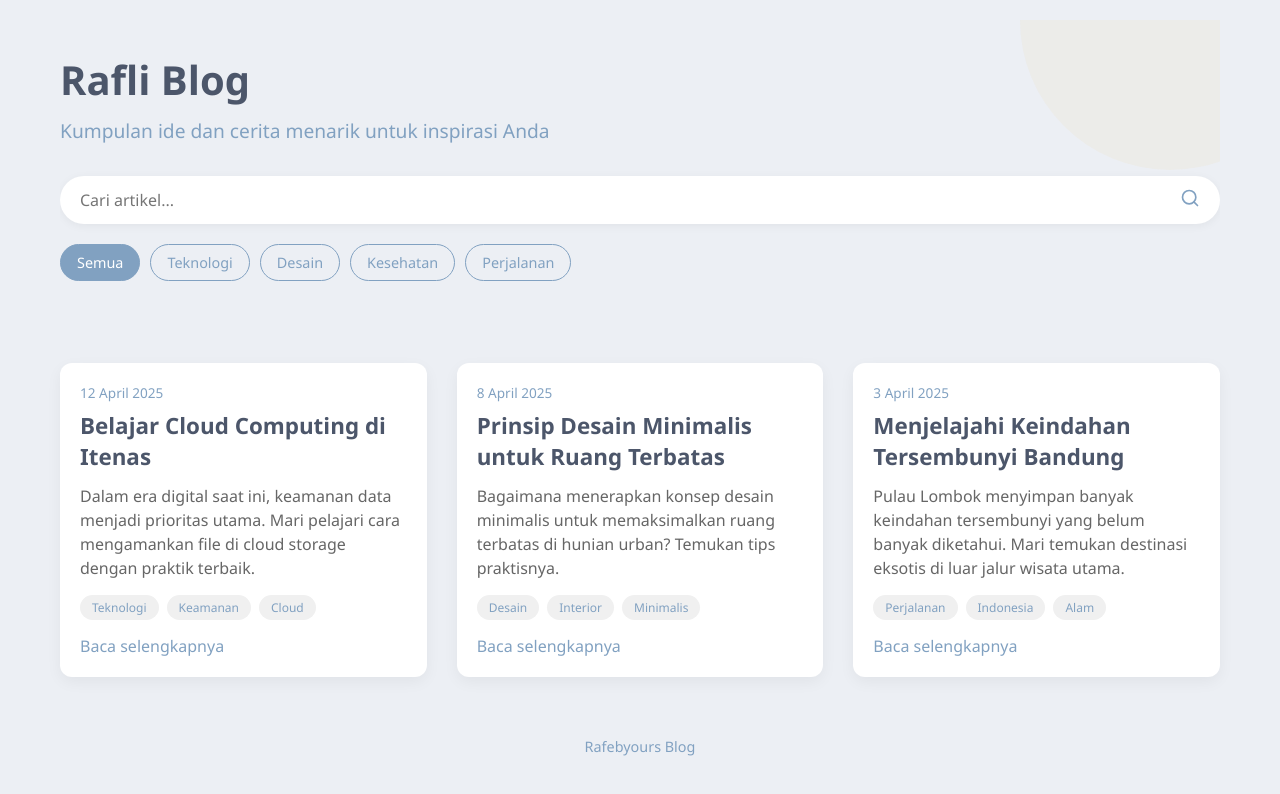
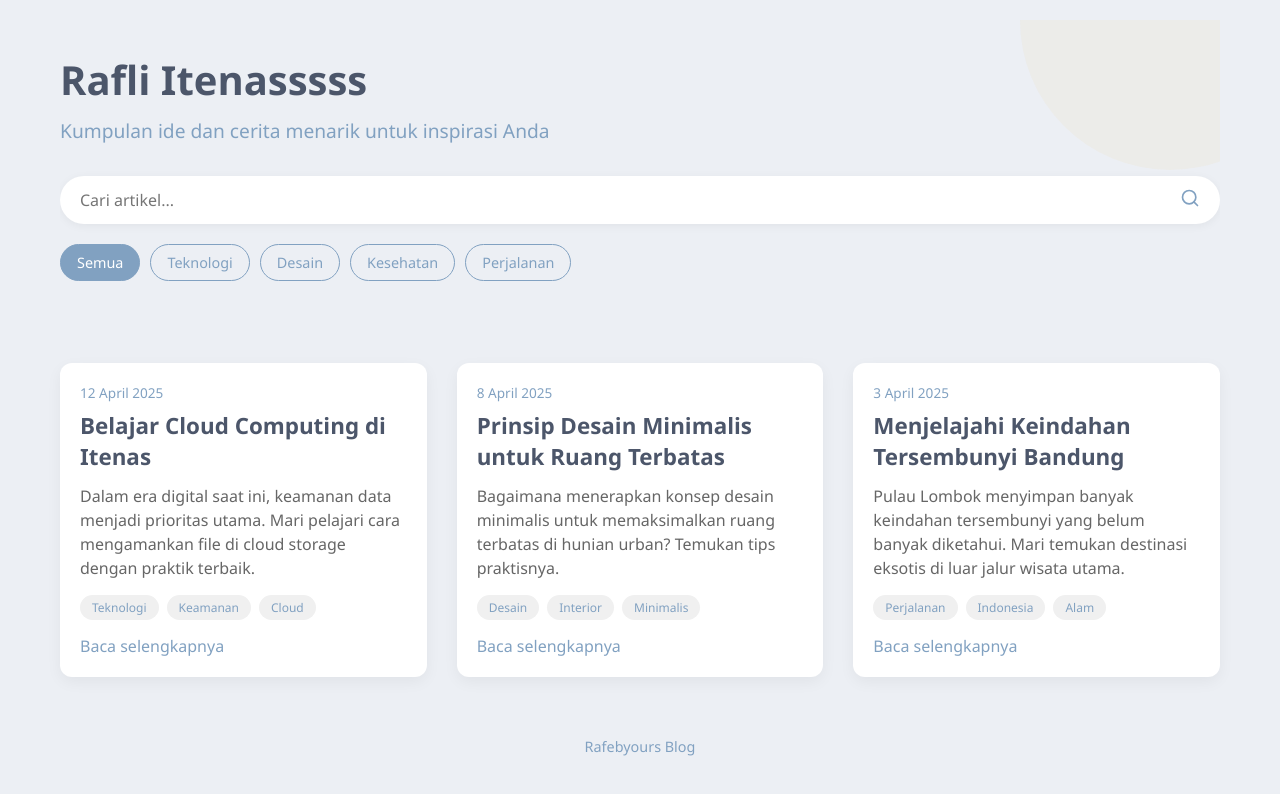
Before and after one commit to rafebyours/latihanuts_cc, a plain HTML site: page index.html in a window 1280 px wide. Drawn offline with Linux system fonts and the light colour scheme.

Commit message:
update index

```diff
--- a/index.html
+++ b/index.html
@@ -224,7 +224,7 @@
   <header>
     <div class="accent-circle"></div>
     <div class="header-content">
-      <h1>Rafli Blog</h1>
+      <h1>Rafli Itenasssss</h1>
       <p class="subtitle">Kumpulan ide dan cerita menarik untuk inspirasi Anda</p>
 
       <div class="search-container">
```
